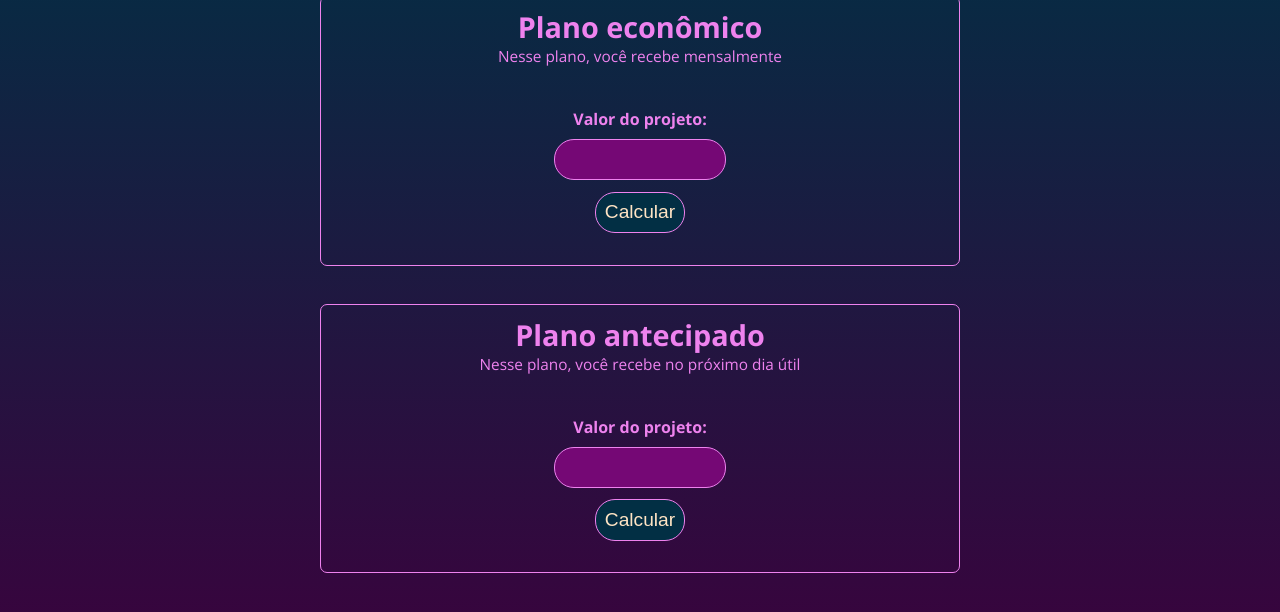
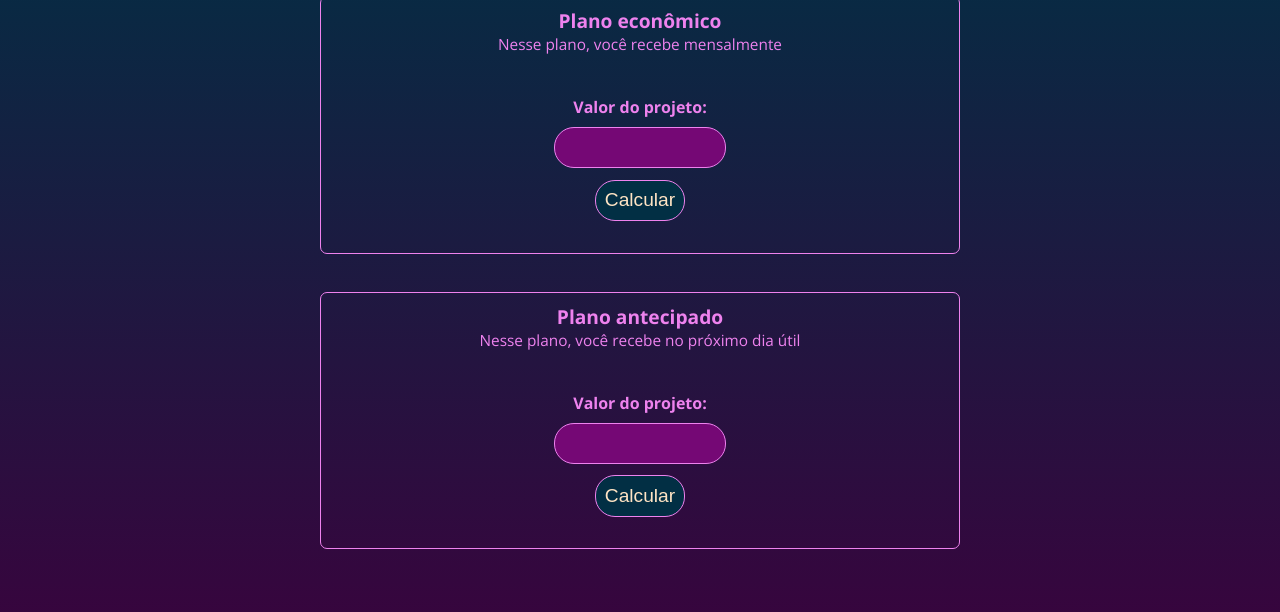
Before and after one commit to RodrigoMarques6/App-de-orcamento-em-construcao, a plain HTML site: page index.html in a window 1280 px wide. Shown: the part 98-710 px from the top of the page. Drawn offline with nearby package versions, Linux system fonts and the light colour scheme.

Commit message:
App-de-orcamento-em-construcao

```diff
--- a/styles.css
+++ b/styles.css
@@ -11,6 +11,9 @@ body {
 }
 
 /* Header */
+.h1-main, .h2-main {
+  font-size: 1.5vw;
+}
 
 .h1-header {
   color: violet;
```
